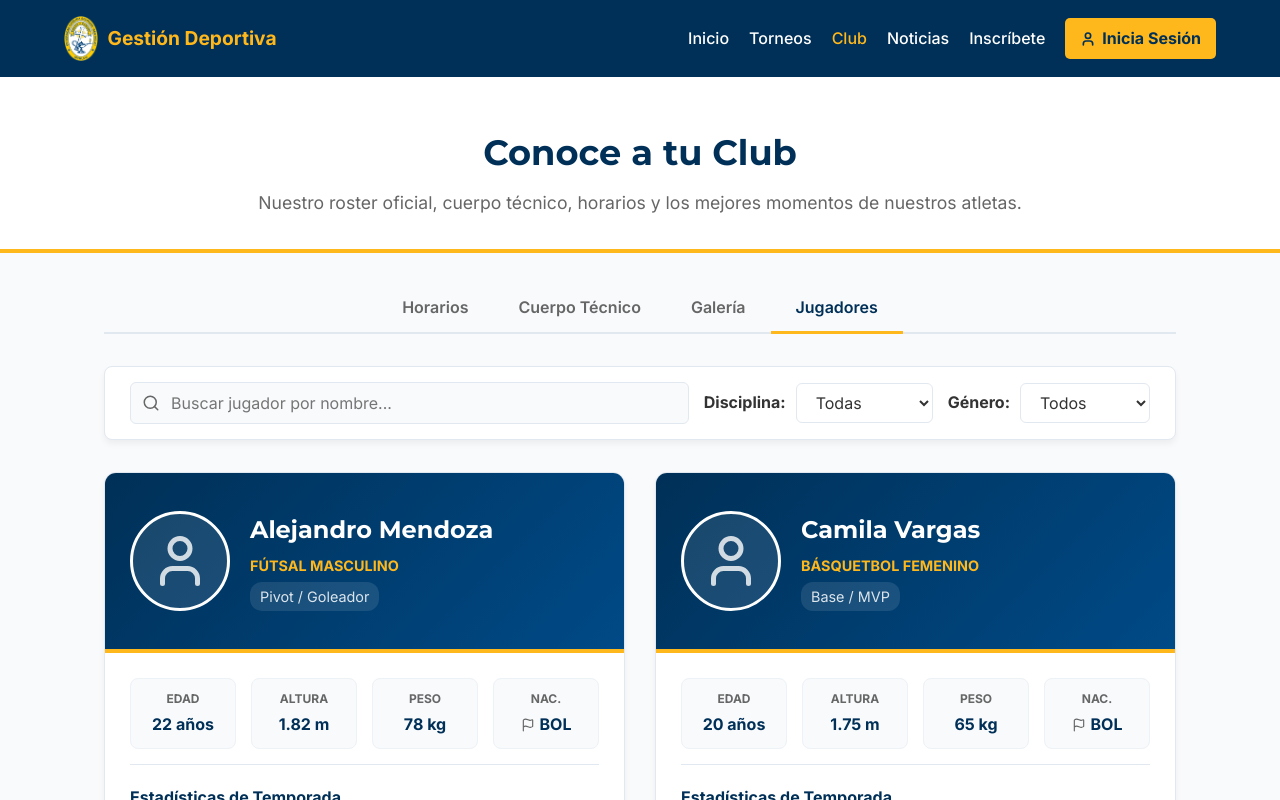
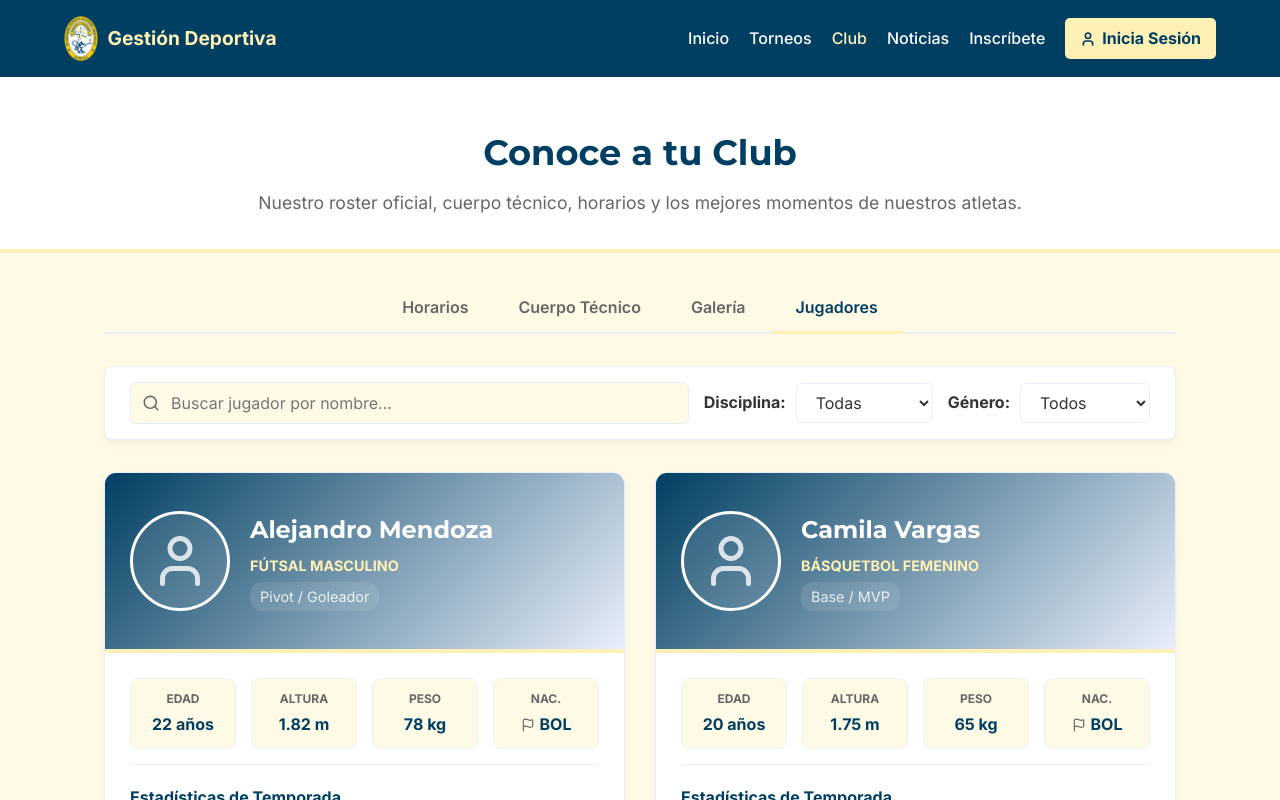
Before and after one commit to mauriloopezb17/Proyecto_departamento_deportes, a React (Vite) app in the folder packages/frontend/: page /club in a window 1280 px wide. Shown: the top 800 px of the page. Built offline with nearby package versions, Linux system fonts and the light colour scheme.

Commit message:
colores de paleta

```diff
--- a/packages/frontend/src/LoginPage.css
+++ b/packages/frontend/src/LoginPage.css
@@ -105,7 +105,7 @@
 
 .input-field:focus {
   border-color: var(--ucb-blue);
-  box-shadow: 0 0 0 3px rgba(0, 48, 87, 0.08);
+  box-shadow: 0 0 0 3px rgba(1, 63, 98, 0.08);
 }
 
 .password-wrapper {
--- a/packages/frontend/src/index.css
+++ b/packages/frontend/src/index.css
@@ -1,13 +1,13 @@
 :root {
-  --ucb-blue: #003057;
-  --ucb-blue-dark: #00224a;
-  --ucb-blue-light: #004a87;
-  --ucb-yellow: #FFB81C;
-  --ucb-yellow-dark: #e6a619;
-  --bg-light: #F8FAFC;
+  --ucb-blue: #013F62;
+  --ucb-blue-dark: #012b43;
+  --ucb-blue-light: #E8EFFA;
+  --ucb-yellow: #FFF1B5;
+  --ucb-yellow-dark: #e6d8a3;
+  --bg-light: #FFFAE6;
   --text-dark: #333333;
   --text-light: #666666;
-  --border-color: #e2e8f0;
+  --border-color: #E8EFFA;
   --card-shadow: 0 4px 6px rgba(0, 0, 0, 0.05);
   --hover-shadow: 0 10px 20px rgba(0, 0, 0, 0.1);
 }
--- a/packages/frontend/src/pages/AuthCallback.tsx
+++ b/packages/frontend/src/pages/AuthCallback.tsx
@@ -20,7 +20,7 @@ function AuthCallback() {
   }, [navigate])
 
   return (
-    <div style={{ padding: '4rem', textAlign: 'center', color: '#003057' }}>
+    <div style={{ padding: '4rem', textAlign: 'center', color: 'var(--ucb-blue)' }}>
       Completando inicio de sesión...
     </div>
   )
--- a/packages/frontend/src/pages/Club.css
+++ b/packages/frontend/src/pages/Club.css
@@ -40,7 +40,7 @@
   border-radius: 6px;
   font-size: 1rem;
   color: var(--text-dark);
-  background-color: #f8fafc;
+  background-color: var(--bg-light);
 }
 
 .search-area input:focus {
@@ -99,7 +99,7 @@
 .player-top {
   position: relative;
   height: 180px;
-  background: linear-gradient(135deg, var(--ucb-blue) 0%, #004a87 100%);
+  background: linear-gradient(135deg, var(--ucb-blue) 0%, var(--ucb-blue-light) 100%);
   display: flex;
   align-items: center;
   padding: 25px;
--- a/packages/frontend/src/pages/Home.css
+++ b/packages/frontend/src/pages/Home.css
@@ -125,7 +125,7 @@
 
 .home-news-img {
   height: 180px;
-  background: linear-gradient(135deg, #003057 0%, #004a87 100%);
+  background: linear-gradient(135deg, var(--ucb-blue) 0%, var(--ucb-blue-light) 100%);
   display: flex;
   align-items: center;
   justify-content: center;
@@ -181,7 +181,7 @@
 
 .home-player-photo {
   height: 200px;
-  background: linear-gradient(135deg, #e2e8f0 0%, #cbd5e1 100%);
+  background: linear-gradient(135deg, var(--border-color) 0%, #cbd5e1 100%);
   display: flex;
   align-items: center;
   justify-content: center;
--- a/packages/frontend/src/pages/Inscribete.css
+++ b/packages/frontend/src/pages/Inscribete.css
@@ -97,7 +97,7 @@
 }
 
 .req-icon-side {
-  color: #e2e8f0;
+  color: var(--border-color);
   flex-shrink: 0;
 }
 
--- a/packages/frontend/src/pages/Noticias.css
+++ b/packages/frontend/src/pages/Noticias.css
@@ -26,7 +26,7 @@
 
 .news-img {
   height: 200px;
-  background: linear-gradient(135deg, #003057 0%, #004a87 100%);
+  background: linear-gradient(135deg, var(--ucb-blue) 0%, var(--ucb-blue-light) 100%);
   display: flex;
   align-items: center;
   justify-content: center;
--- a/packages/frontend/src/pages/Torneos.css
+++ b/packages/frontend/src/pages/Torneos.css
@@ -100,7 +100,7 @@
 }
 
 .cal-cell:hover {
-  background: #f8fafc;
+  background: var(--bg-light);
 }
 
 .cal-cell.empty {
@@ -203,7 +203,7 @@
 }
 
 .torneos-container tr:hover td {
-  background-color: #f8fafc;
+  background-color: var(--bg-light);
 }
 
 .torneos-container tr.leader td {
@@ -231,7 +231,7 @@
 .team-logo {
   width: 30px;
   height: 30px;
-  background-color: #e2e8f0;
+  background-color: var(--border-color);
   border-radius: 50%;
   display: flex;
   align-items: center;
```
